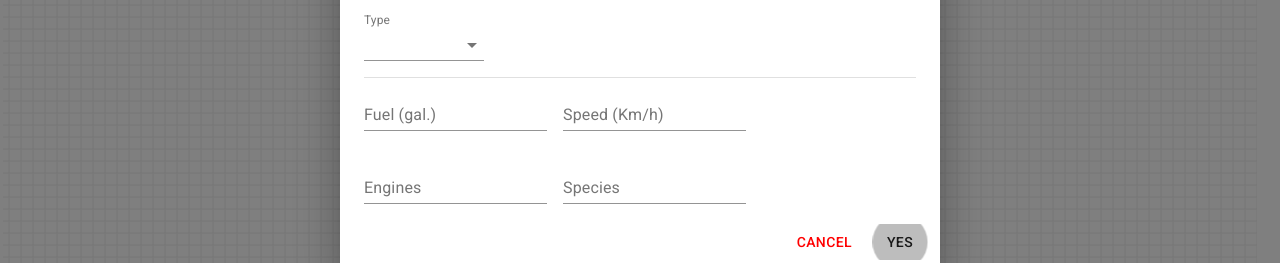
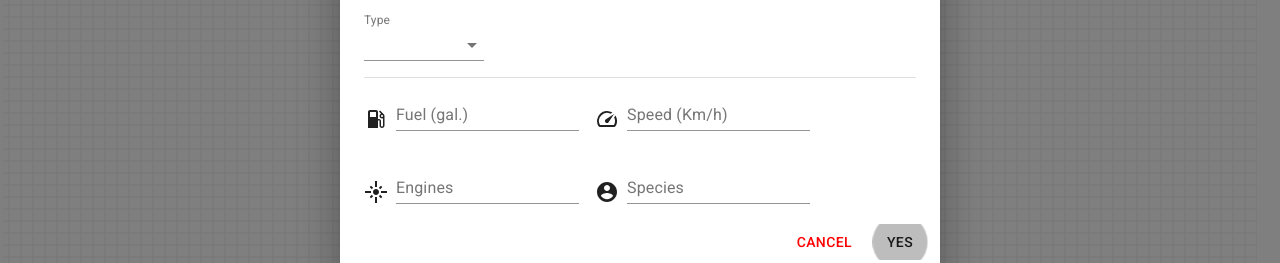
Before and after one commit to omri2861/Spaceships, a React (Create React App) app in the folder client/: page /addEntity in a window 1280 px wide. Shown: the part 332-595 px from the top of the page. Built offline with nearby package versions, Linux system fonts and the light colour scheme; no server answers.

Commit message:
Added icons to new entity form

```diff
--- a/client/src/components/Map/Dialogs/AddEntityDialog/NewEntityForm.jsx
+++ b/client/src/components/Map/Dialogs/AddEntityDialog/NewEntityForm.jsx
@@ -1,7 +1,7 @@
 import {
   Divider,
   Grid,
-  TextField,
+  TextField as MuiTextField,
   InputLabel,
   Select,
   FormControl,
@@ -9,6 +9,7 @@ import {
   makeStyles,
 } from "@material-ui/core";
 import ImageSelection from "./ImageSelection";
+import { Fuel, Speed, Engines, Species } from "../../../Icons";
 
 const spacing = 2;
 
@@ -21,9 +22,20 @@ const useStyles = makeStyles((theme) => ({
   },
 }));
 
-const GridItemTextField = (props) => (
+const TextField = (props) => (
   <Grid item>
-    <TextField {...props} />
+    <MuiTextField {...props} />
+  </Grid>
+);
+
+const IconTextField = (props) => (
+  <Grid item>
+    <Grid container spacing={1} alignItems="flex-end">
+      <Grid item>{props.icon}</Grid>
+      <Grid item>
+        <TextField {...props} />
+      </Grid>
+    </Grid>
   </Grid>
 );
 
@@ -46,7 +58,7 @@ export default function NewEntityForm({ newElement, setNewElement }) {
   return (
     <>
       <Grid container spacing={spacing}>
-        <GridItemTextField
+        <TextField
           autoFocus
           margin="dense"
           id="name"
@@ -71,7 +83,8 @@ export default function NewEntityForm({ newElement, setNewElement }) {
       </Grid>
       <Divider className={classes.divider} />
       <Grid container spacing={spacing}>
-        <GridItemTextField
+        <IconTextField
+          icon={<Fuel />}
           autoFocus
           margin="dense"
           id="fuel"
@@ -80,7 +93,8 @@ export default function NewEntityForm({ newElement, setNewElement }) {
           type="number"
           onChange={onChange}
         />
-        <GridItemTextField
+        <IconTextField
+          icon={<Speed />}
           autoFocus
           margin="dense"
           id="speed"
@@ -89,7 +103,8 @@ export default function NewEntityForm({ newElement, setNewElement }) {
           type="number"
           onChange={onChange}
         />
-        <GridItemTextField
+        <IconTextField
+          icon={<Engines />}
           autoFocus
           margin="dense"
           id="engines"
@@ -98,7 +113,8 @@ export default function NewEntityForm({ newElement, setNewElement }) {
           type="number"
           onChange={onChange}
         />
-        <GridItemTextField
+        <IconTextField
+          icon={<Species />}
           autoFocus
           margin="dense"
           id="species"
```
